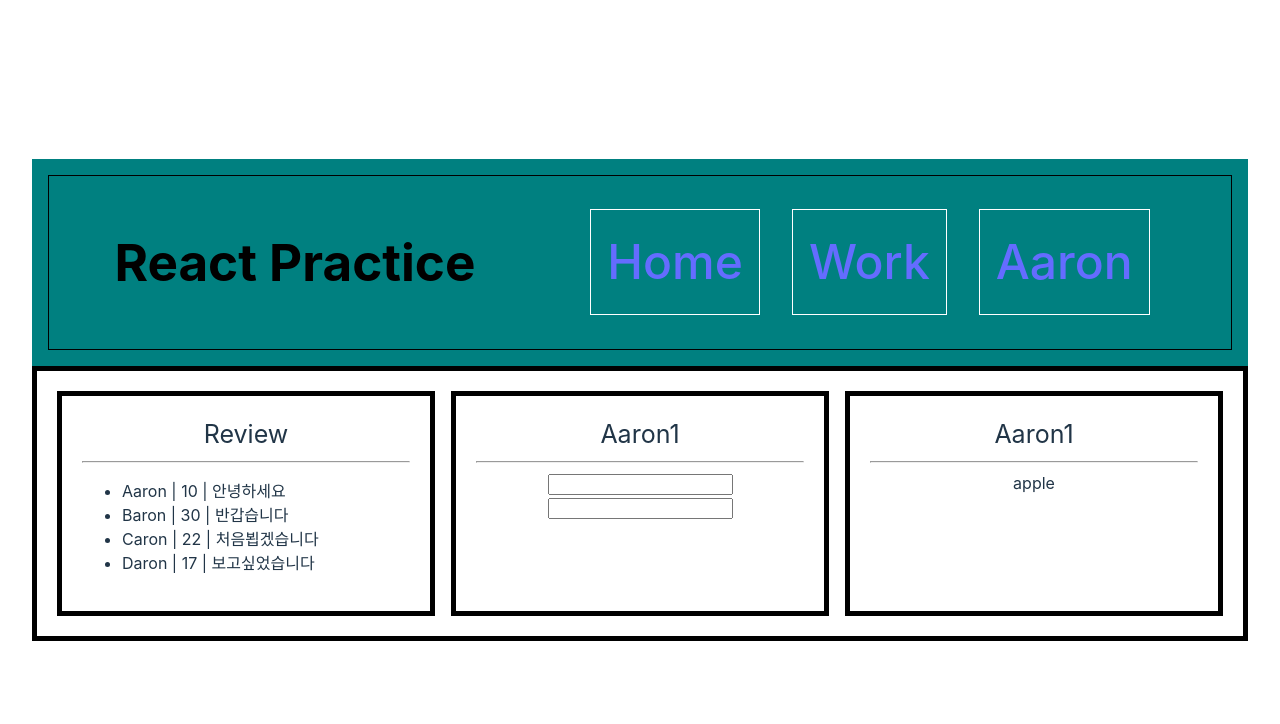
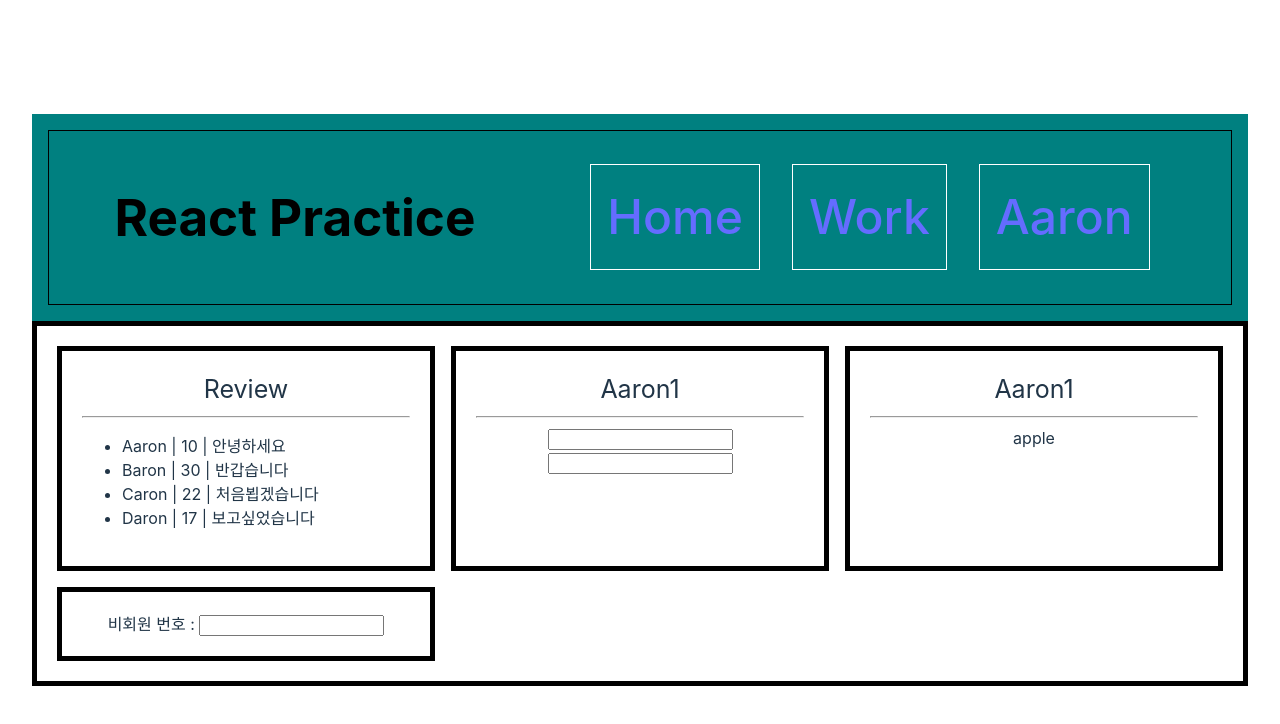
Before and after one commit to jingjing2222/react-practice, a React (Vite) app: page /Aaron in a window 1280 px wide. Shown: the top 724 px of the page. Built offline with nearby package versions, Linux system fonts and the light colour scheme.

Commit message:
react-cookie 설치 및 setcookie 성공

```diff
--- /dev/null
+++ b/src/components/aaron/CookieLogin.jsx
@@ -0,0 +1,23 @@
+import { useState } from 'react'
+import { useCookies } from 'react-cookie'
+
+export default function CookieLogin() {
+    const [userId, setUserId] = useState('')
+    const [cookie, setCookie] = useCookies(['userId'])
+
+    return (
+        <>
+            <span>비회원 번호 : </span>
+            <input
+                type='text'
+                onChange={(e) => {
+                    const value = e.currentTarget.value
+                    setUserId(() => {
+                        setCookie('userId', value, { path: '/' })
+                        return value
+                    })
+                }}
+            />
+        </>
+    )
+}
--- a/src/routes/pages/Aaron.jsx
+++ b/src/routes/pages/Aaron.jsx
@@ -1,6 +1,7 @@
 import Review from '@/components/aaron/Review'
 import AaronLecture1 from '@/components/aaron/AaronLecture1'
 import AaronLecture2 from '@/components/aaron/AaronLecture2'
+import CookieLogin from '@/components/aaron/CookieLogin'
 // import '@/routes/pages/App.css'
 
 export default function Aaron() {
@@ -15,6 +16,9 @@ export default function Aaron() {
             <div className='container-item'>
                 <AaronLecture2 />
             </div>
+            <div className='container-item'>
+                <CookieLogin />
+            </div>
         </div>
     )
 }
```
